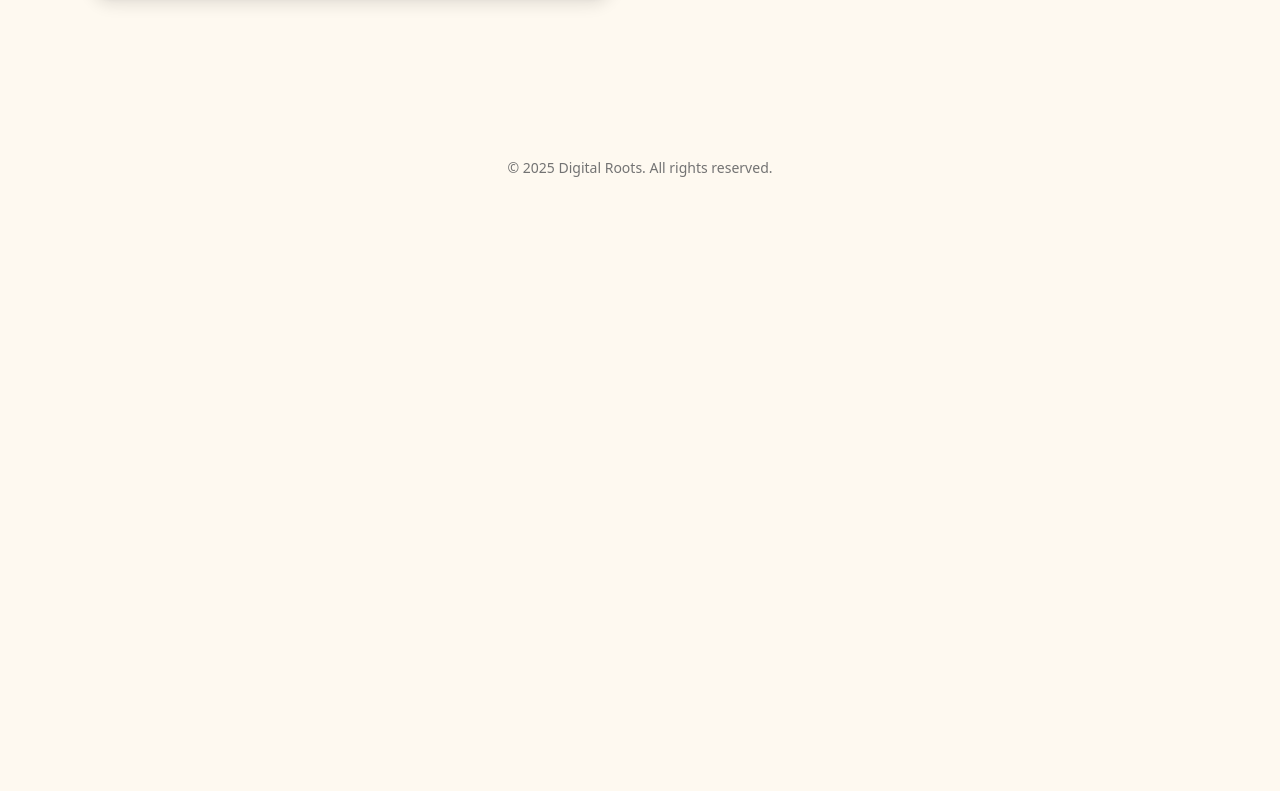
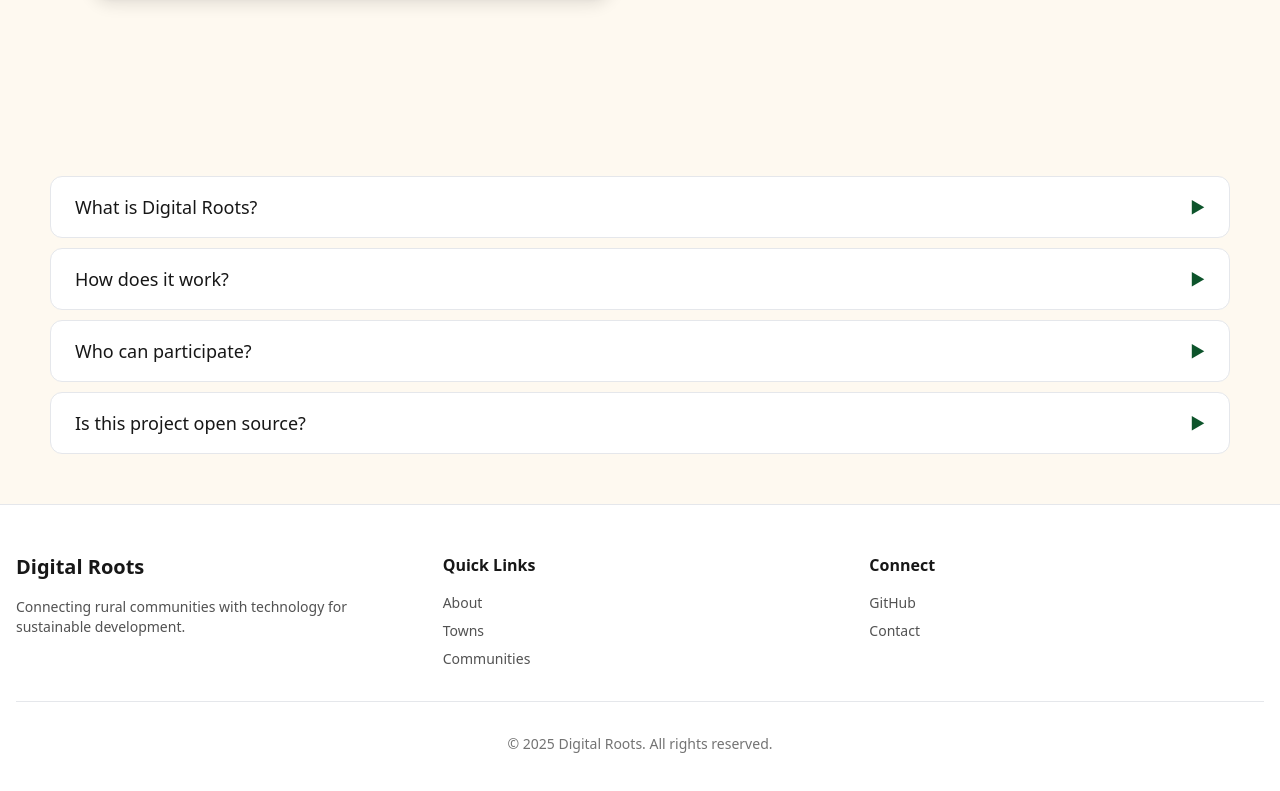
Before and after one commit to valeriasadik/digital-roots, a Next.js app: page / in a window 1280 px wide. Shown: the part 1231-2022 px from the top of the page. Before the commit the page ends 1441 px from the top, so only its background shows below. Built offline with nearby package versions, Linux system fonts and the light colour scheme.

Commit message:
feat: add accordion, add footer,add faqs

```diff
--- /dev/null
+++ b/src/components/atoms/AccordionItem/AccordionItem.tsx
@@ -0,0 +1,34 @@
+"use client";
+
+export interface AccordionItemProps {
+  label: string;
+  isOpen: boolean;
+  onClick: () => void;
+  icon?: React.ReactNode;
+}
+
+export const AccordionItem: React.FC<AccordionItemProps> = ({
+  label,
+  isOpen,
+  onClick,
+  icon = "▶",
+}) => {
+  return (
+    <h3>
+      <button
+        onClick={onClick}
+        aria-expanded={isOpen}
+        className="w-full flex items-center justify-between px-6 py-4 text-left font-medium text-neutral-900 transition-colors duration-200 hover:bg-gray-50 focus:outline-none focus-visible:ring-2 focus-visible:ring-offset-2 focus-visible:ring-green-600"
+      >
+        <span className="text-base md:text-lg">{label}</span>
+        <span
+          aria-hidden
+          className="text-green-900 transition-transform duration-200"
+          style={{ transform: isOpen ? "rotate(90deg)" : "rotate(0deg)" }}
+        >
+          {icon}
+        </span>
+      </button>
+    </h3>
+  );
+};
--- /dev/null
+++ b/src/components/molecules/Accordion/Accordion.tsx
@@ -0,0 +1,46 @@
+"use client";
+
+import { AccordionItem } from "@/components/atoms/AccordionItem/AccordionItem";
+import { useState } from "react";
+
+export interface AccordeonData {
+  label: string;
+  content: React.ReactNode;
+}
+
+export interface AccordeonTabsProps {
+  accordeon: AccordeonData[];
+}
+
+export const Accordion = ({ accordeon }: AccordeonTabsProps) => {
+  const [openStates, setOpenStates] = useState<boolean[]>(
+    accordeon.map(() => false)
+  );
+
+  function toggleAccordeon(index: number) {
+    const newStates = [...openStates];
+    newStates[index] = !newStates[index];
+    setOpenStates(newStates);
+  }
+  return (
+    <div className="flex flex-col gap-[10px] p-[50px]">
+      {accordeon.map((accordeon, index) => (
+        <div
+          key={index}
+          className="border border-gray-200 rounded-xl overflow-hidden bg-white"
+        >
+          <AccordionItem
+            label={accordeon.label}
+            isOpen={openStates[index]}
+            onClick={() => toggleAccordeon(index)}
+          />
+          {openStates[index] && (
+            <div className="px-6 pb-4 text-neutral-600 mt-2">
+              {accordeon.content}
+            </div>
+          )}
+        </div>
+      ))}
+    </div>
+  );
+};
--- /dev/null
+++ b/src/components/organisms/Faqs/Faqs.tsx
@@ -0,0 +1,44 @@
+import { Accordion } from "@/components/molecules/Accordion/Accordion";
+
+export function Faqs() {
+  const accordionData = [
+    {
+      label: "What is Digital Roots?",
+      content: (
+        <p>
+          Digital Roots is an initiative to connect rural communities with
+          technology and promote sustainable development.
+        </p>
+      ),
+    },
+    {
+      label: "How does it work?",
+      content: (
+        <p>
+          We work with towns and communities to implement technological
+          solutions that improve quality of life and preserve local culture.
+        </p>
+      ),
+    },
+    {
+      label: "Who can participate?",
+      content: (
+        <p>
+          Any rural community interested in digital transformation can join. We
+          also seek collaborators and volunteers.
+        </p>
+      ),
+    },
+    {
+      label: "Is this project open source?",
+      content: (
+        <p>
+          Yes! Digital Roots is an open source project. We believe in
+          transparency and community collaboration. You can find our code on
+          GitHub and contribute to the development.
+        </p>
+      ),
+    },
+  ];
+  return <Accordion accordeon={accordionData} />;
+}
--- a/src/components/organisms/Footer/Footer.tsx
+++ b/src/components/organisms/Footer/Footer.tsx
@@ -1,7 +1,79 @@
+import Link from "next/link";
+
 export function Footer() {
   return (
-    <footer className="mx-auto w-full max-w-7xl px-4 py-8 text-center text-sm text-neutral-500">
-      <p>&copy; 2025 Digital Roots. All rights reserved.</p>
+    <footer className="w-full bg-white border-t border-gray-200 mt-auto">
+      <div className="mx-auto max-w-7xl px-4 py-12">
+        <div className="grid grid-cols-1 md:grid-cols-3 gap-8 mb-8">
+          <div>
+            <h3 className="text-xl font-bold mb-4 text-neutral-900">
+              Digital Roots
+            </h3>
+            <p className="text-neutral-600 text-sm">
+              Connecting rural communities with technology for sustainable
+              development.
+            </p>
+          </div>
+
+          <div>
+            <h4 className="font-semibold mb-4 text-neutral-900">Quick Links</h4>
+            <ul className="space-y-2 text-sm text-neutral-600">
+              <li>
+                <Link
+                  href="/about"
+                  className="hover:text-green-900 transition-colors"
+                >
+                  About
+                </Link>
+              </li>
+              <li>
+                <Link
+                  href="/towns"
+                  className="hover:text-green-900 transition-colors"
+                >
+                  Towns
+                </Link>
+              </li>
+              <li>
+                <Link
+                  href="/communities"
+                  className="hover:text-green-900 transition-colors"
+                >
+                  Communities
+                </Link>
+              </li>
+            </ul>
+          </div>
+
+          <div>
+            <h4 className="font-semibold mb-4 text-neutral-900">Connect</h4>
+            <ul className="space-y-2 text-sm text-neutral-600">
+              <li>
+                <a
+                  href="https://github.com/valeriasadik/digital-roots"
+                  target="_blank"
+                  rel="noopener noreferrer"
+                  className="hover:text-green-900 transition-colors"
+                >
+                  GitHub
+                </a>
+              </li>
+              <li>
+                <Link
+                  href="#"
+                  className="hover:text-green-900 transition-colors"
+                >
+                  Contact
+                </Link>
+              </li>
+            </ul>
+          </div>
+        </div>
+
+        <div className="border-t border-gray-200 pt-8 text-center text-sm text-neutral-500">
+          <p>&copy; 2025 Digital Roots. All rights reserved.</p>
+        </div>
+      </div>
     </footer>
   );
 }
--- a/src/components/templates/HomeTemplate/HomeTemplate.tsx
+++ b/src/components/templates/HomeTemplate/HomeTemplate.tsx
@@ -1,6 +1,7 @@
 import Hero from "@/components/organisms/Hero/Hero";
 import { About } from "../../organisms/About/About";
 import { Footer } from "../../organisms/Footer/Footer";
+import { Faqs } from "@/components/organisms/Faqs/Faqs";
 
 export function HomeTemplate() {
   return (
@@ -8,6 +9,7 @@ export function HomeTemplate() {
       <main className="flex-1 flex flex-col">
         <Hero />
         <About />
+        <Faqs />
       </main>
       <Footer />
     </div>
```
